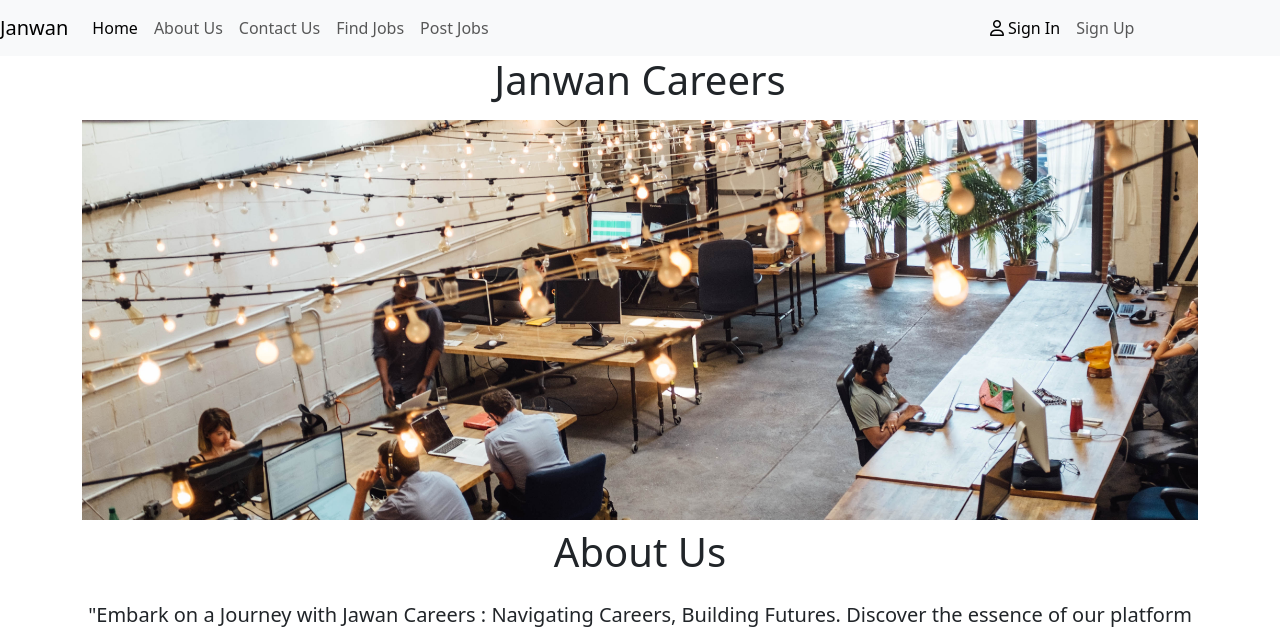
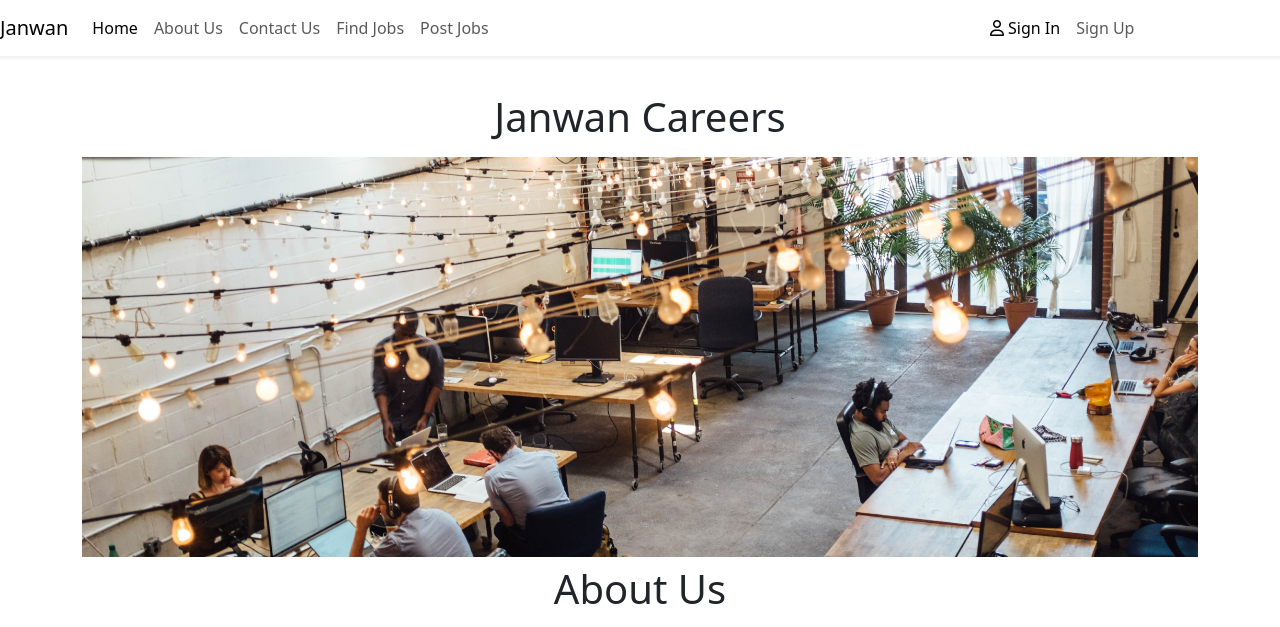
Before and after one commit to tahirarain085/Jawan-careers-website, a Flask app: page / in a window 1280 px wide. Shown: the top 627 px of the page. Run offline with Flask 3, Linux system fonts and the light colour scheme.

Commit message:
some changes

```diff
--- a/templates/home.html
+++ b/templates/home.html
@@ -14,13 +14,9 @@
 <body>
 
   {% include 'navbar.html' %}
-  <div class="container  text-center">
+  <div class="container  text-center mt-5 mb-3">
     <h1>Janwan Careers</h1>
 
-
-
-
-    </p>
   </div>
   <div class="container">
     <img class="img-fluid" id="banner" src="/static/images/banner.jpg" alt="">
--- a/templates/navbar.html
+++ b/templates/navbar.html
@@ -1,5 +1,5 @@
-<nav class="navbar navbar-expand-lg bg-body-tertiary row">
-    <div class="container col-9">
+<nav class="navbar navbar-expand-lg shadow-sm row text-center fixed-top bg-white mb-5 ">
+    <div class="container col-9 pl-3">
       <a class="navbar-brand" href="#">Janwan</a>
       <button class="navbar-toggler" type="button" data-bs-toggle="collapse" data-bs-target="#navbarNav"
         aria-controls="navbarNav" aria-expanded="false" aria-label="Toggle navigation">
@@ -40,3 +40,4 @@
           </li>
     </div>
   </nav>
+  <div style="height: 45px;"></div>
```
